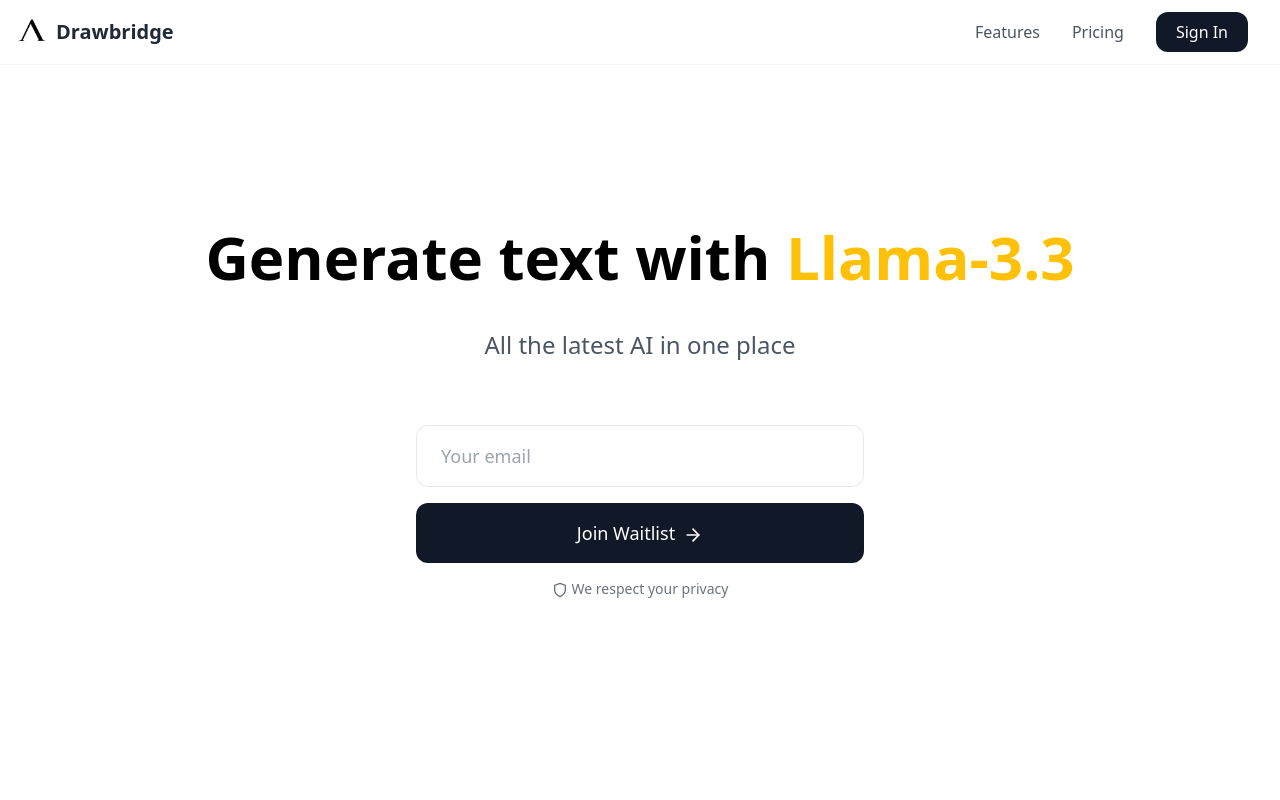
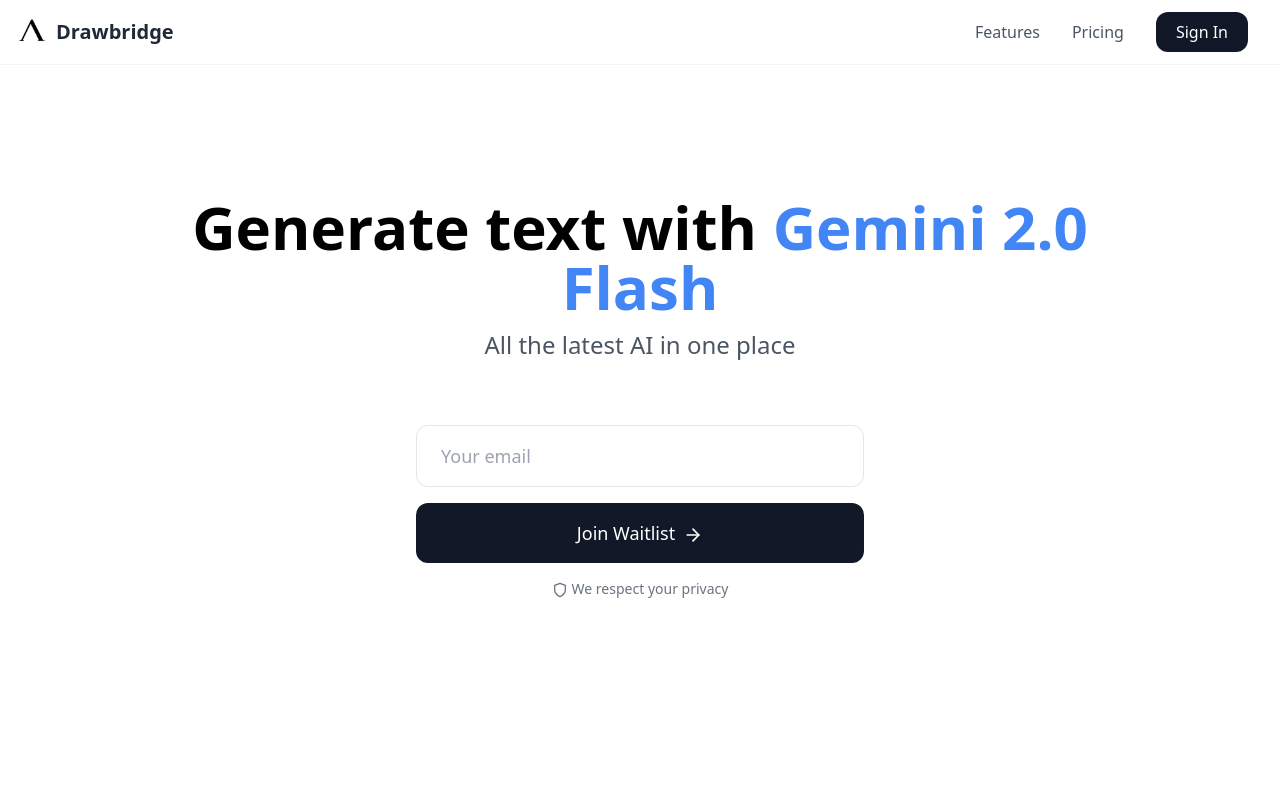
Before and after one commit to mrp3790/drawbridge-landing, a React (Create React App) app: page / in a window 1280 px wide. Shown: the top 800 px of the page. Built offline with nearby package versions, Linux system fonts and the light colour scheme; the HTML template or start-up script is replaced by a standard one.

Commit message:
Update App.js

```diff
--- a/src/App.js
+++ b/src/App.js
@@ -11,6 +11,8 @@ function App() {
   const [currentModel, setCurrentModel] = useState(0);
   const [transitioning, setTransitioning] = useState(false);
   const [submitStatus, setSubmitStatus] = useState('idle'); // 'idle', 'loading', 'success', 'error'
+  const [modelOrder, setModelOrder] = useState([]); // Track shuffled order
+  const [currentIndex, setCurrentIndex] = useState(0); // Track position in shuffled order
 
   const aiModels = [
     // LLMs
@@ -46,31 +48,58 @@ function App() {
     }
   };
 
-  // Randomize initial model on page load
+  // Fisher-Yates shuffle algorithm
+  const shuffleArray = (array) => {
+    const shuffled = [...array];
+    for (let i = shuffled.length - 1; i > 0; i--) {
+      const j = Math.floor(Math.random() * (i + 1));
+      [shuffled[i], shuffled[j]] = [shuffled[j], shuffled[i]];
+    }
+    return shuffled;
+  };
+
+  // Initialize shuffled order on first render
   useEffect(() => {
-    const randomIndex = Math.floor(Math.random() * aiModels.length);
-    setCurrentModel(randomIndex);
-  }, []);
+    // Create array of indices [0, 1, 2, ..., aiModels.length-1]
+    const indices = Array.from({ length: aiModels.length }, (_, i) => i);
 
-  // Handle transitions with completely random selection each time
+    // Create shuffled order
+    const shuffled = shuffleArray(indices);
+
+    // Set the order and display the first model
+    setModelOrder(shuffled);
+    setCurrentModel(shuffled[0]);
+  }, [aiModels.length]);
+
+  // Handle transitions using the shuffled order
   useEffect(() => {
+    // Skip if modelOrder hasn't been initialized yet
+    if (modelOrder.length === 0) return;
+
     const intervalId = setInterval(() => {
       setTransitioning(true);
 
       setTimeout(() => {
-        // Pick a completely random model each time
-        let newIndex;
-        do {
-          newIndex = Math.floor(Math.random() * aiModels.length);
-        } while (newIndex === currentModel); // Ensure it's different from current
+        // Calculate next index, wrapping around if needed
+        const nextIndex = (currentIndex + 1) % modelOrder.length;
 
-        setCurrentModel(newIndex);
+        // If we've completed a full cycle, reshuffle the order
+        if (nextIndex === 0) {
+          const newOrder = shuffleArray(Array.from({ length: aiModels.length }, (_, i) => i));
+          setModelOrder(newOrder);
+          setCurrentModel(newOrder[0]);
+        } else {
+          // Otherwise, move to the next model in our current shuffled order
+          setCurrentModel(modelOrder[nextIndex]);
+        }
+
+        setCurrentIndex(nextIndex);
         setTransitioning(false);
       }, 600);
     }, 3000);
 
     return () => clearInterval(intervalId);
-  }, [currentModel, aiModels.length]);
+  }, [currentIndex, modelOrder, aiModels.length]);
 
   const features = [
     {
```
